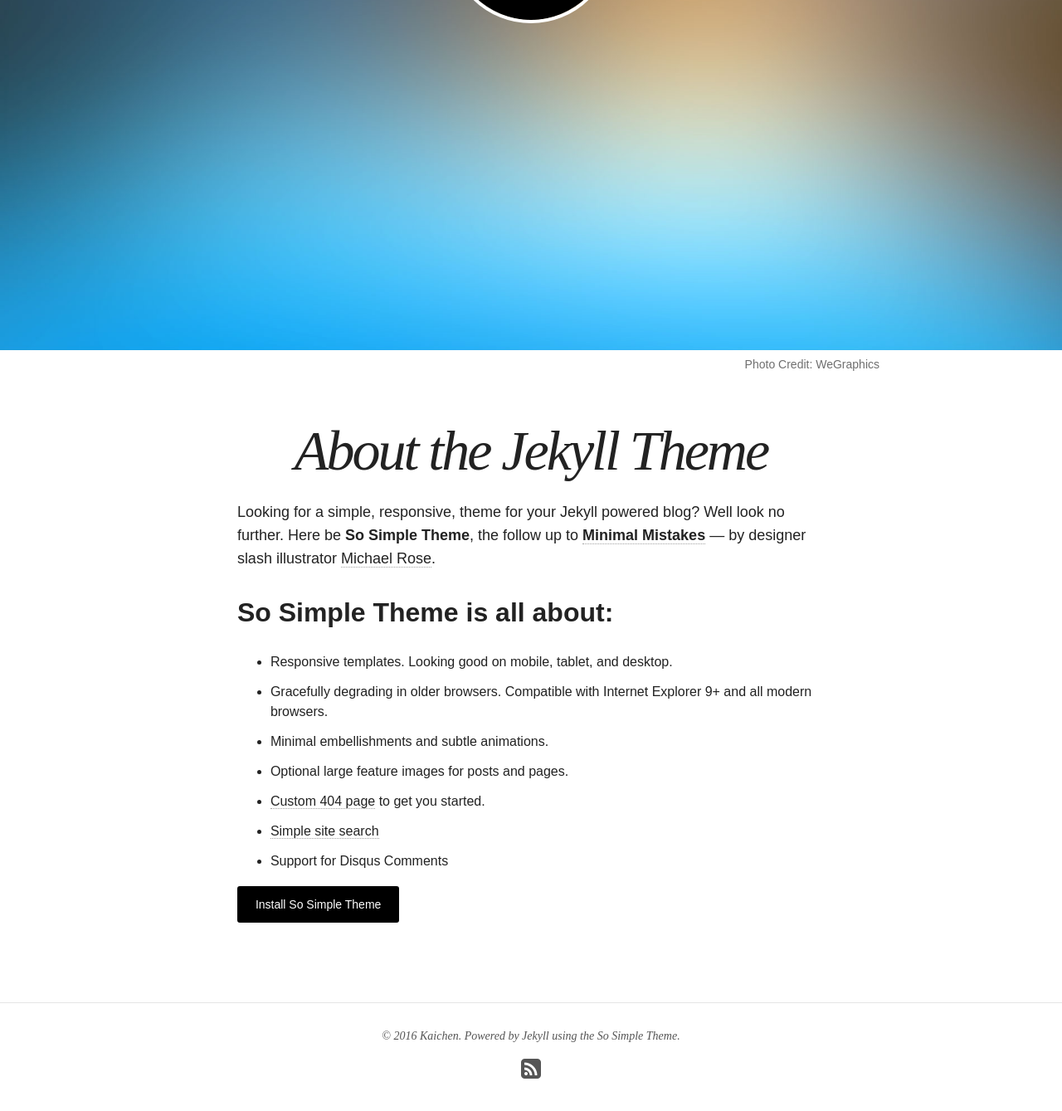
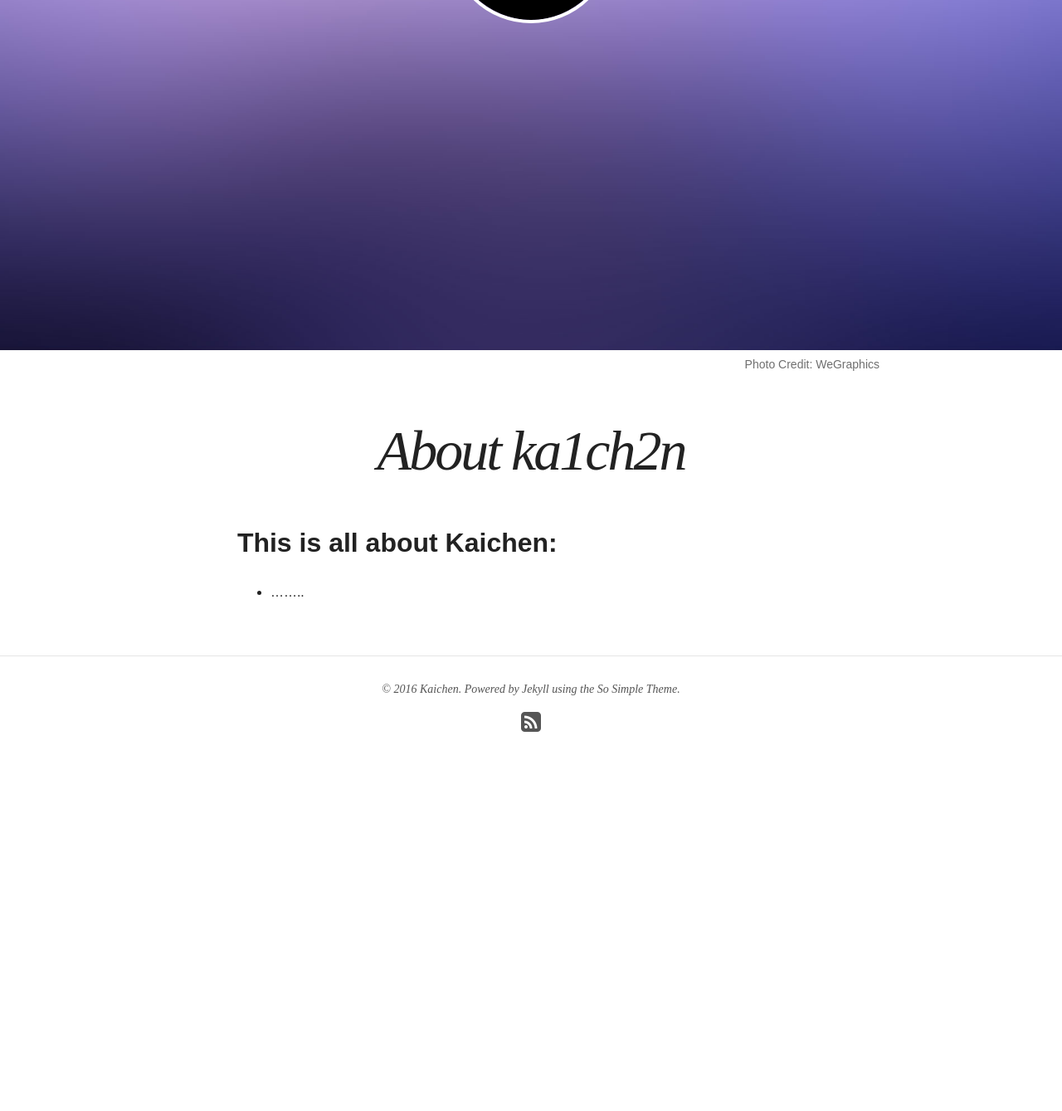
Before and after one commit to ka1ch2n/ka1ch2n.github.io, a Jekyll site: the page built from about/index.md, in a window 1280 px wide and 1400 px high, scrolled down 271 px. Shown: the top 1339 px of the window at 83% size. Built offline with Jekyll 4.4.1, drawn with Linux system fonts in a browser that asks for light colours; nearby versions of some CDN libraries; after the commit the page ends 1253 px from its top, so only the background shows below that.

Commit message:
change about page

```diff
--- a/about/index.md
+++ b/about/index.md
@@ -1,26 +1,17 @@
 ---
 layout: page
-title: About the Jekyll Theme
-excerpt: "So Simple is a responsive Jekyll theme for your words and images."
+title: About ka1ch2n
+excerpt: "So Simple"
 modified: 2014-08-08T19:44:38.564948-04:00
 image:
-  feature: so-simple-sample-image-4.jpg
+  feature: so-simple-sample-image-5.jpg
   credit: WeGraphics
   creditlink: http://wegraphics.net/downloads/free-ultimate-blurred-background-pack/
 ---
 
-Looking for a simple, responsive, theme for your Jekyll powered blog? Well look no further. Here be **So Simple Theme**, the follow up to [**Minimal Mistakes**](http://mmistakes.github.io/minimal-mistakes) --- by designer slash illustrator [Michael Rose](http://mademistakes.com).
 
-## So Simple Theme is all about:
+## This is all about Kaichen:
 
-* Responsive templates. Looking good on mobile, tablet, and desktop.
-* Gracefully degrading in older browsers. Compatible with Internet Explorer 9+ and all modern browsers.
-* Minimal embellishments and subtle animations.
-* Optional large feature images for posts and pages.
-* [Custom 404 page]({{ site.url }}/404.html) to get you started.
-* [Simple site search](https://github.com/christian-fei/Simple-Jekyll-Search)
-* Support for Disqus Comments
-
-<a markdown="0" href="{{ site.url }}/theme-setup" class="btn">Install So Simple Theme</a>
+* ........
 
 [^1]: Example: *domain.com/category-name/post-title*
```
